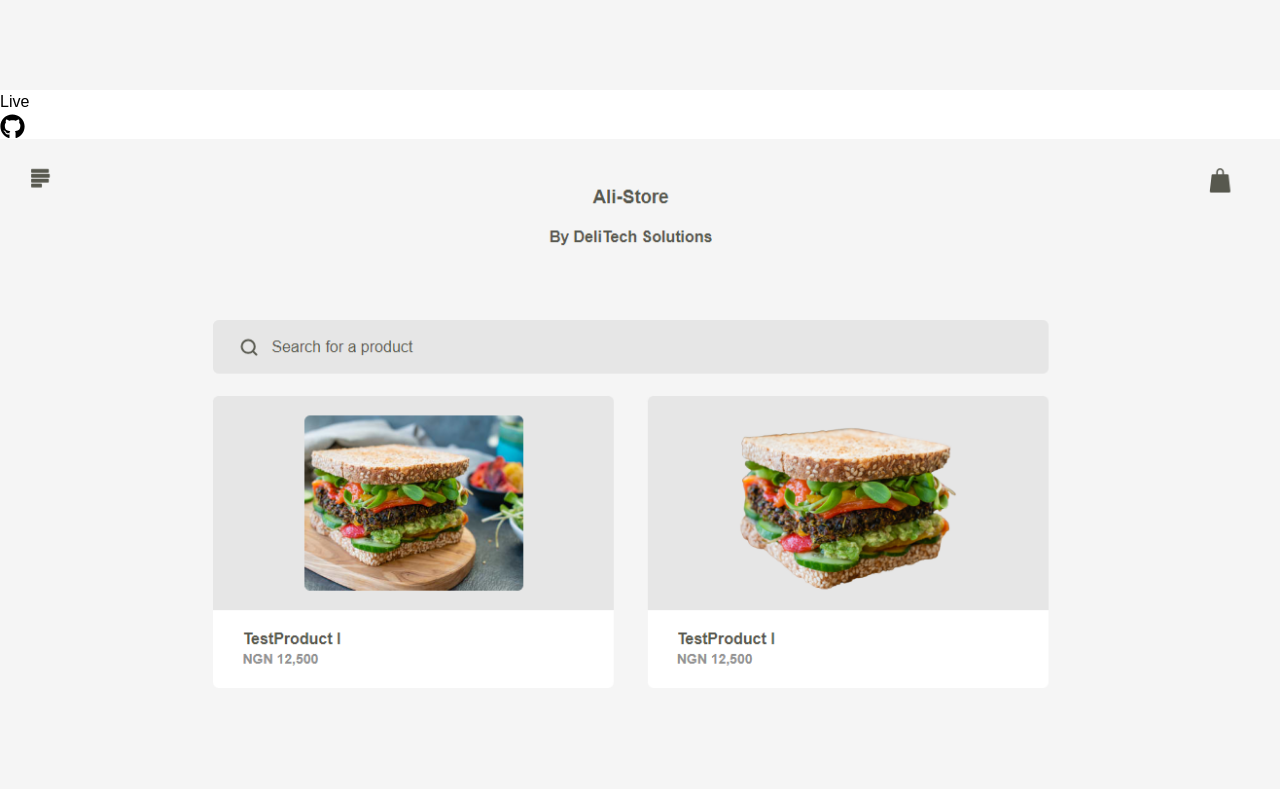
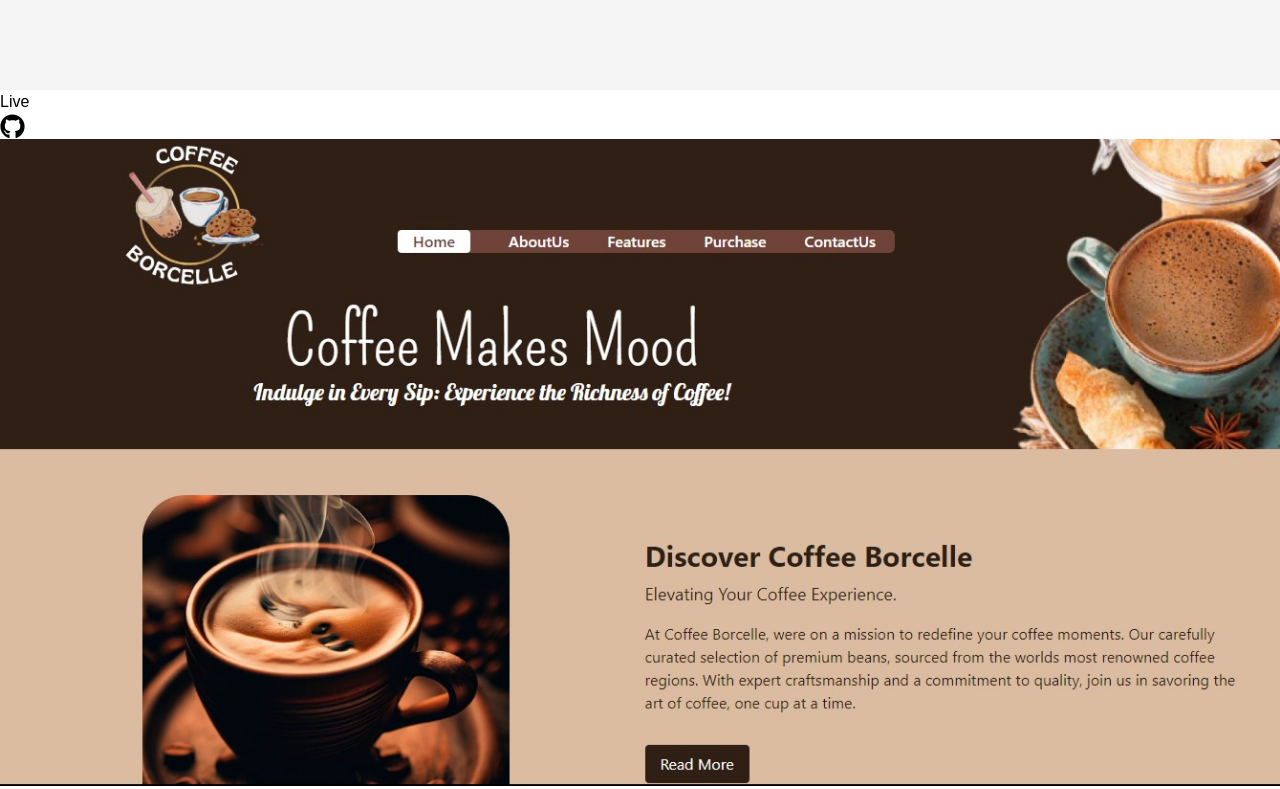
Before and after one commit to ussyalfaks/usmanalfaki, a React (Vite) app in the folder usman/: page / in a window 1280 px wide. Shown: the part 8320-9109 px from the top of the page. Built offline with nearby package versions, Linux system fonts and the light colour scheme.

Commit message:
Adding Coffee Site project

```diff
--- a/usman/src/components/project.jsx
+++ b/usman/src/components/project.jsx
@@ -7,13 +7,14 @@ import Weather from '../assets/weather.png';
 import Gallery from '../assets/gall.png';
 import Cheesecake from '../assets/cheesecake.jpg';
 import Rentme from '../assets/Rentme.jpg'
+import Coffee from '../assets/coffee.jpg'
 
 const projects = [
   {
     title: 'Movie App',
     image: Movie,
-    liveLink: 'https://github.com/ussyalfaks/Moviee',
-    githubLink: 'https://moviee-git-main-ussyalfaks.vercel.app/',
+    liveLink: 'https://moviee-git-main-ussyalfaks.vercel.app/',
+    githubLink: 'https://github.com/ussyalfaks/Moviee',
   },
   {
     title: 'Store App',
@@ -23,9 +24,9 @@ const projects = [
   },
   {
     title: 'Coffee Site',
-    image: Store,
-    liveLink: 'https://github.com/ussyalfaks/coffeesite',
-    githubLink: 'https://coffeeborcelle-two.vercel.app/',
+    image: Coffee,
+    liveLink: 'https://coffeeborcelle-two.vercel.app/',
+    githubLink: 'https://github.com/ussyalfaks/coffeesite ',
   },
   {
     title: 'Weather App',
```
Also changed, not shown: usman/src/assets/coffee.jpg (added).
